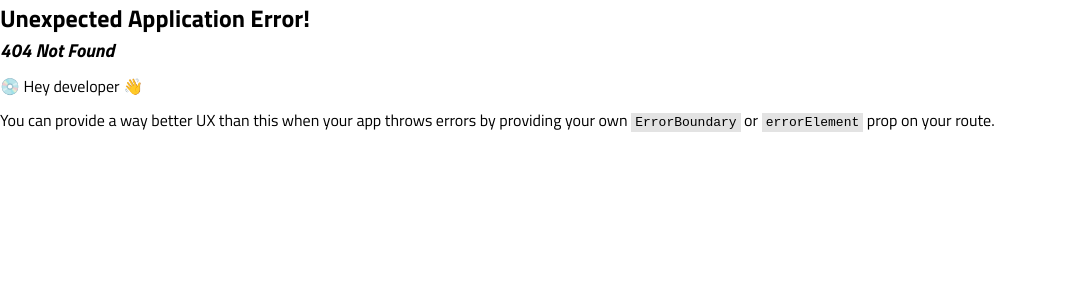
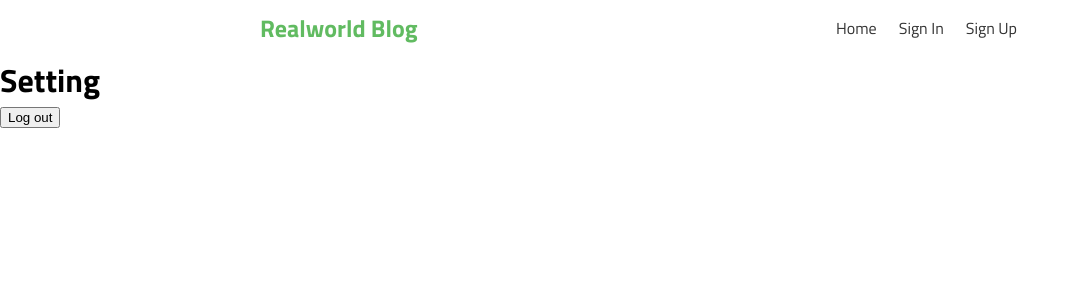
Before and after one commit to Bunh3k/my-react-blog-project, a React (Vite) app: page /setting in a window 1280 px wide. Before the commit this address had no page. Shown: the top 300 px of the page, without its empty margins (0-1080 px from the left). Built offline with nearby package versions, Linux system fonts and the light colour scheme.

Commit message:
Start of Setting Page

```diff
--- a/src/App.jsx
+++ b/src/App.jsx
@@ -2,39 +2,36 @@ import {
   createBrowserRouter,
   createRoutesFromElements,
   Route,
-  RouterProvider
-  } from 'react-router-dom'
+  RouterProvider,
+} from "react-router-dom";
 
 //style
-import './index.css'
+import "./index.css";
 
 //layout
-import RootLayout from './Layout/RootLayout'
+import RootLayout from "./Layout/RootLayout";
 
 //pages
-import Home from './Pages/Home'
-import ArticlePage from './Pages/ArticlePage'
-import SignInPage from './Pages/SignInPage'
-import SignUpPage from './Pages/SignUpPage'
-
-
+import Home from "./Pages/Home";
+import ArticlePage from "./Pages/ArticlePage";
+import SignInPage from "./Pages/SignInPage";
+import SignUpPage from "./Pages/SignUpPage";
+import SettingPage from "./Pages/SettingPage";
 
 const router = createBrowserRouter(
   createRoutesFromElements(
-    <Route path='/' element={<RootLayout/>}>
-      <Route index element={<Home/>}/>
-      <Route path='articles/:slug' element={<ArticlePage/>}/>
-      <Route path='sign-in' element={<SignInPage/>}/>
-      <Route path='sign-up' element={<SignUpPage/>}/>
-    </Route>
-  )
-)
+    <Route path="/" element={<RootLayout />}>
+      <Route index element={<Home />} />
+      <Route path="articles/:slug" element={<ArticlePage />} />
+      <Route path="sign-in" element={<SignInPage />} />
+      <Route path="sign-up" element={<SignUpPage />} />
+      <Route path="setting" element={<SettingPage />} />
+    </Route>,
+  ),
+);
 
 function App() {
-
-  return (
-    <RouterProvider router={router}/>
-  )
+  return <RouterProvider router={router} />;
 }
 
-export default App
+export default App;
--- /dev/null
+++ b/src/Pages/SettingPage.jsx
@@ -0,0 +1,18 @@
+import { useNavigate } from "react-router-dom";
+
+export default function SettingPage() {
+  const navigate = useNavigate();
+
+  const handleLogout = () => {
+    localStorage.removeItem("token");
+    localStorage.removeItem("user");
+    navigate("/");
+    window.location.reload();
+  };
+  return (
+    <div className="setting-page">
+      <h1>Setting</h1>
+      <button onClick={handleLogout}>Log out</button>
+    </div>
+  );
+}
--- a/src/Pages/SignInPage.jsx
+++ b/src/Pages/SignInPage.jsx
@@ -1,59 +1,59 @@
 import { useState } from "react";
-import { useForm } from "react-hook-form"
+import { useForm } from "react-hook-form";
 import { useNavigate } from "react-router-dom";
 import { loginUser } from "../services/api";
 
-export default function SingInPage(){
-    const { register, handleSubmit, formState: {errors}} = useForm();
+export default function SingInPage() {
+  const {
+    register,
+    handleSubmit,
+    formState: { errors },
+  } = useForm();
 
-    const [serverError, setServerError] = useState("")
-    const [loading, setLoading] = useState(false)
-    const navigate = useNavigate()
+  const [serverError, setServerError] = useState("");
+  const [loading, setLoading] = useState(false);
+  const navigate = useNavigate();
 
-    const onSubmit = async(data) => {
-        setServerError("")
-        setLoading(true)
+  const onSubmit = async (data) => {
+    setServerError("");
+    setLoading(true);
 
-        try{
-            const result = await loginUser(data)
+    try {
+      const result = await loginUser(data);
 
       localStorage.setItem("token", result.user.token);
       localStorage.setItem("user", JSON.stringify(result.user));
 
-            navigate("/")
-        } catch(error){
-            setServerError(error.message)
-        } finally{
-            setLoading(false)
+      navigate("/");
+      window.location.reload();
+    } catch (error) {
+      setServerError(error.message);
+    } finally {
+      setLoading(false);
     }
   };
 
-    return(
+  return (
     <div className="sign-in-page">
       <h1>Sign in</h1>
       <form onSubmit={handleSubmit(onSubmit)}>
         <input
           type="email"
           placeholder="Username"
-                    {...register("email",
-                        {
+          {...register("email", {
             required: "Email is required",
             pattern: {
               value: "/^\S+@\S+\.\S+$/",
-                                message: "Enter a valid email"
-                            }
-                        }
-                    )}
+              message: "Enter a valid email",
+            },
+          })}
         />
         {errors.email && <p className="error">{errors.email.message}</p>}
-
 
         <input
           type="password"
           placeholder="Password"
-                    {...register("password",
-                        {required: "Password is required"}
-                    )}
+          {...register("password", { required: "Password is required" })}
         />
         {errors.password && <p className="error">{errors.password.message}</p>}
 
@@ -64,5 +64,5 @@ export default function SingInPage(){
         </button>
       </form>
     </div>
-    )
+  );
 }
--- a/src/Pages/SignUpPage.jsx
+++ b/src/Pages/SignUpPage.jsx
@@ -29,6 +29,7 @@ export default function SignUpPage() {
       localStorage.setItem("user", JSON.stringify(result.user));
 
       navigate("/");
+      window.location.reload();
     } catch (error) {
       const apiError = error?.errors;
       if (apiError) {
--- a/src/components/Navbar.jsx
+++ b/src/components/Navbar.jsx
@@ -1,16 +1,37 @@
-import { Link } from "react-router-dom"
+import { Link } from "react-router-dom";
+import { RiPencilFill } from "react-icons/ri";
+import { IoMdSettings } from "react-icons/io";
 
-export default function Navbar(){
-    return(
+export default function Navbar() {
+  const user = JSON.parse(localStorage.getItem("user"));
+
+  return (
     <div className="navbar">
       <header>
         <nav>
           <h2>Realworld Blog</h2>
-                    <Link to='/'>Home</Link>
-                    <Link to='sign-in'>Sign In</Link>
-                    <Link to='sign-up'>Sign Up</Link>
+          <Link to="/">Home</Link>
+          {!user && (
+            <>
+              <Link to="sign-in">Sign In</Link>
+              <Link to="sign-up">Sign Up</Link>
+            </>
+          )}
+
+          {user && (
+            <>
+              <Link to="">
+                <RiPencilFill style={{ color: "#61BB61" }} /> New Post
+              </Link>
+              <Link to="setting">
+                <IoMdSettings style={{ color: "#61BB61" }} />
+                Setting
+              </Link>
+              <Link to="">Profile</Link>
+            </>
+          )}
         </nav>
       </header>
     </div>
-    )
+  );
 }
--- a/src/components/UserInfo.jsx
+++ b/src/components/UserInfo.jsx
@@ -1,7 +1,7 @@
 import { FaUser } from "react-icons/fa6";
 
-export default function UserInfo({article}){
-    return(
+export default function UserInfo({ article }) {
+  return (
     <div className="user-info">
       <FaUser style={{ color: "#61BB61" }} />
       <div className="user-description">
@@ -11,5 +11,5 @@ export default function UserInfo({article}){
         </span>
       </div>
     </div>
-    )
+  );
 }
--- a/src/index.css
+++ b/src/index.css
@@ -32,14 +32,18 @@ header nav h2 {
 
 header nav a {
     text-decoration: none;
-    padding: 6px;
+    padding: 3px;
     color: #333;
     cursor: pointer;
+    display: flex;
+    align-items: center;
+    gap: 3px;
 }
 
 header nav a:hover {
     color: #61BB61;
 }
+
 
 /* banner */
 .banner {
```
Lines whose indentation alone changed are shown as unchanged.
